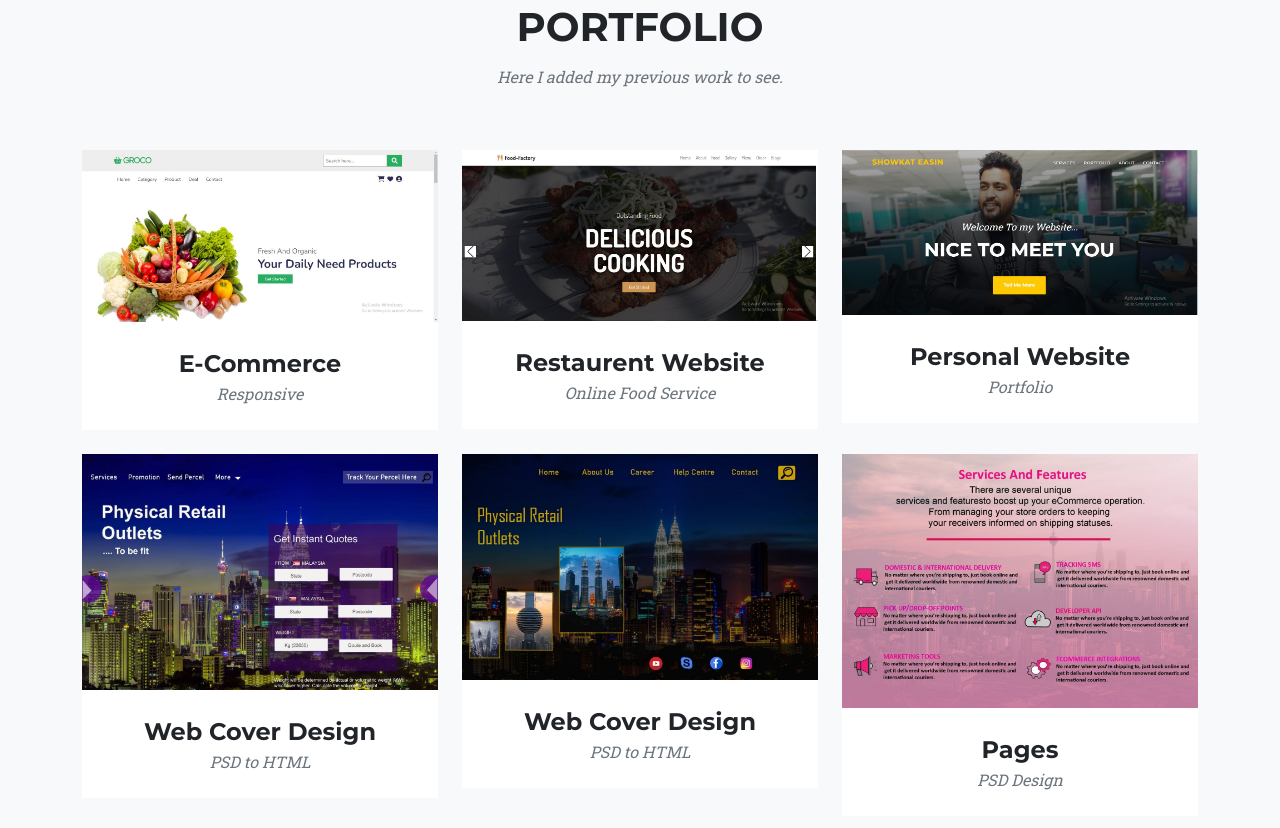
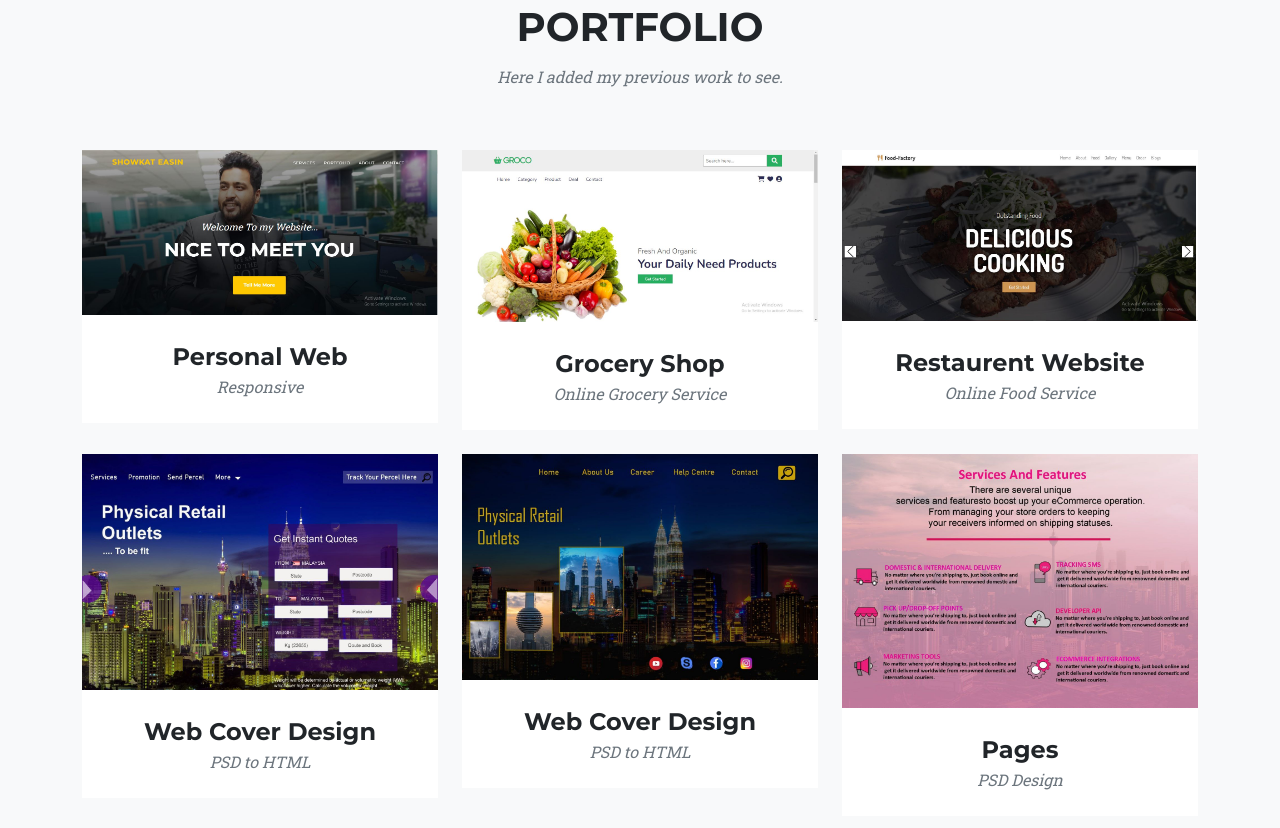
Before and after one commit to ShowkatEasin/Personal-Web, a plain HTML site: page index.html in a window 1280 px wide. Shown: the part 1485-2313 px from the top of the page. Drawn offline with nearby package versions, Linux system fonts and the light colour scheme.

Commit message:
Portfolio Changes

```diff
--- a/index.html
+++ b/index.html
@@ -95,10 +95,10 @@
                                 <div class="portfolio-hover">
                                     <div class="portfolio-hover-content"><i class="fas fa-plus fa-3x"></i></div>
                                 </div>
-                                <img class="img-fluid" src="assets/img/portfolio/1.jpg" alt="..." />
+                                <img class="img-fluid" src="assets/img/portfolio/3.jpg" alt="..." />
                             </a>
                             <div class="portfolio-caption">
-                                <div class="portfolio-caption-heading">E-Commerce</div>
+                                <div class="portfolio-caption-heading">Personal Web</div>
                                 <div class="portfolio-caption-subheading text-muted">Responsive</div>
                             </div>
                         </div>
@@ -110,11 +110,11 @@
                                 <div class="portfolio-hover">
                                     <div class="portfolio-hover-content"><i class="fas fa-plus fa-3x"></i></div>
                                 </div>
-                                <img class="img-fluid" src="assets/img/portfolio/2.jpg" alt="..." />
+                                <img class="img-fluid" src="assets/img/portfolio/1.jpg" alt="..." />
                             </a>
                             <div class="portfolio-caption">
-                                <div class="portfolio-caption-heading">Restaurent Website</div>
-                                <div class="portfolio-caption-subheading text-muted">Online Food Service</div>
+                                <div class="portfolio-caption-heading">Grocery Shop</div>
+                                <div class="portfolio-caption-subheading text-muted">Online Grocery Service</div>
                             </div>
                         </div>
                     </div>
@@ -125,11 +125,11 @@
                                 <div class="portfolio-hover">
                                     <div class="portfolio-hover-content"><i class="fas fa-plus fa-3x"></i></div>
                                 </div>
-                                <img class="img-fluid" src="assets/img/portfolio/3.jpg" alt="..." />
+                                <img class="img-fluid" src="assets/img/portfolio/2.jpg" alt="..." />
                             </a>
                             <div class="portfolio-caption">
-                                <div class="portfolio-caption-heading">Personal Website</div>
-                                <div class="portfolio-caption-subheading text-muted">Portfolio</div>
+                                <div class="portfolio-caption-heading">Restaurent Website</div>
+                                <div class="portfolio-caption-subheading text-muted">Online Food Service</div>
                             </div>
                         </div>
                     </div>
@@ -359,10 +359,10 @@
                             <div class="col-lg-8">
                                 <div class="modal-body">
                                     <!-- Project details-->
-                                    <h3 class="text-uppercase">Grocery Online-Shop</h3>
-                                    <p class="item-intro text-muted">It is done with HTML, CSS, JS</p>
-                                    <img class="img-fluid d-block mx-auto" src="assets/img/portfolio/1.jpg" alt="..." />
-                                    <p>Here I share the project link to see details about the project  <a href="http://showkateasin.github.io/Grocery-Onlline-Shop">Visit Here</a> </p>
+                                    <h3 class="text-uppercase">Personal Website</h3>
+                                    <p class="item-intro text-muted">It is done with HTML, CSS, JS & Bootstrap</p>
+                                    <img class="img-fluid d-block mx-auto" src="assets/img/portfolio/3.jpg" alt="..." />
+                                    <p>This is my personal website. You can visit here to see my portfolio as well</p>
                                     <ul class="list-inline">
                                         <li>
                                             <strong>Website :</strong>
@@ -370,7 +370,7 @@
                                         </li>
                                         <li>
                                             <strong>Category :</strong>
-                                            E-Commerce
+                                            Personal Web
                                         </li>
                                     </ul>
                                     <button class="btn btn-primary btn-xl text-uppercase" data-bs-dismiss="modal" type="button">
@@ -394,18 +394,18 @@
                             <div class="col-lg-8">
                                 <div class="modal-body">
                                     <!-- Project details-->
-                                    <h3 class="text-uppercase">Food Factory</h3>
+                                    <h3 class="text-uppercase">Grocery Online-Shop</h3>
                                     <p class="item-intro text-muted">It is done with HTML, CSS, JS.</p>
-                                    <img class="img-fluid d-block mx-auto" src="assets/img/portfolio/2.jpg" alt="..." />
-                                    <p>Here I share the project link to see details about the project <a href="http://showkateasin.github.io/Food-Factory">Visit Here</a></p>
+                                    <img class="img-fluid d-block mx-auto" src="assets/img/portfolio/1.jpg" alt="..." />
+                                    <p>This is an Online-Grocery-Shop. You can see the details to <a href="http://showkateasin.github.io/Grocery-Onlline-Shop"> Visit Here </a> </p>
                                     <ul class="list-inline">
                                         <li>
                                             <strong>Website :</strong>
-                                            Restaurent
+                                            Online-Grocery-Shop
                                         </li>
                                         <li>
                                             <strong>Category :</strong>
-                                            Food
+                                            Grocery
                                         </li>
                                     </ul>
                                     <button class="btn btn-primary btn-xl text-uppercase" data-bs-dismiss="modal" type="button">
@@ -431,16 +431,16 @@
                                     <!-- Project details-->
                                     <h3 class="text-uppercase">Personal Website</h3>
                                     <p class="item-intro text-muted">This is my personal website where I use PHP LARAVEL.</p>
-                                    <img class="img-fluid d-block mx-auto" src="assets/img/portfolio/3.jpg" alt="..." />
-                                    <p>In a personal website and portfolio I can express all of my information and work criteria to all</p>
+                                    <img class="img-fluid d-block mx-auto" src="assets/img/portfolio/2.jpg" alt="..." />
+                                    <p>This is a Restaurent-Shop. You can see the details to <a href="http://showkateasin.github.io/Food-Factory"> Visit Here </a> </p></p>
                                     <ul class="list-inline">
                                         <li>
                                             <strong>Website :</strong>
-                                            Personal
+                                            Restaurent
                                         </li>
                                         <li>
                                             <strong>Category:</strong>
-                                            Portfolio
+                                            Online Food Service
                                         </li>
                                     </ul>
                                     <button class="btn btn-primary btn-xl text-uppercase" data-bs-dismiss="modal" type="button">
```
